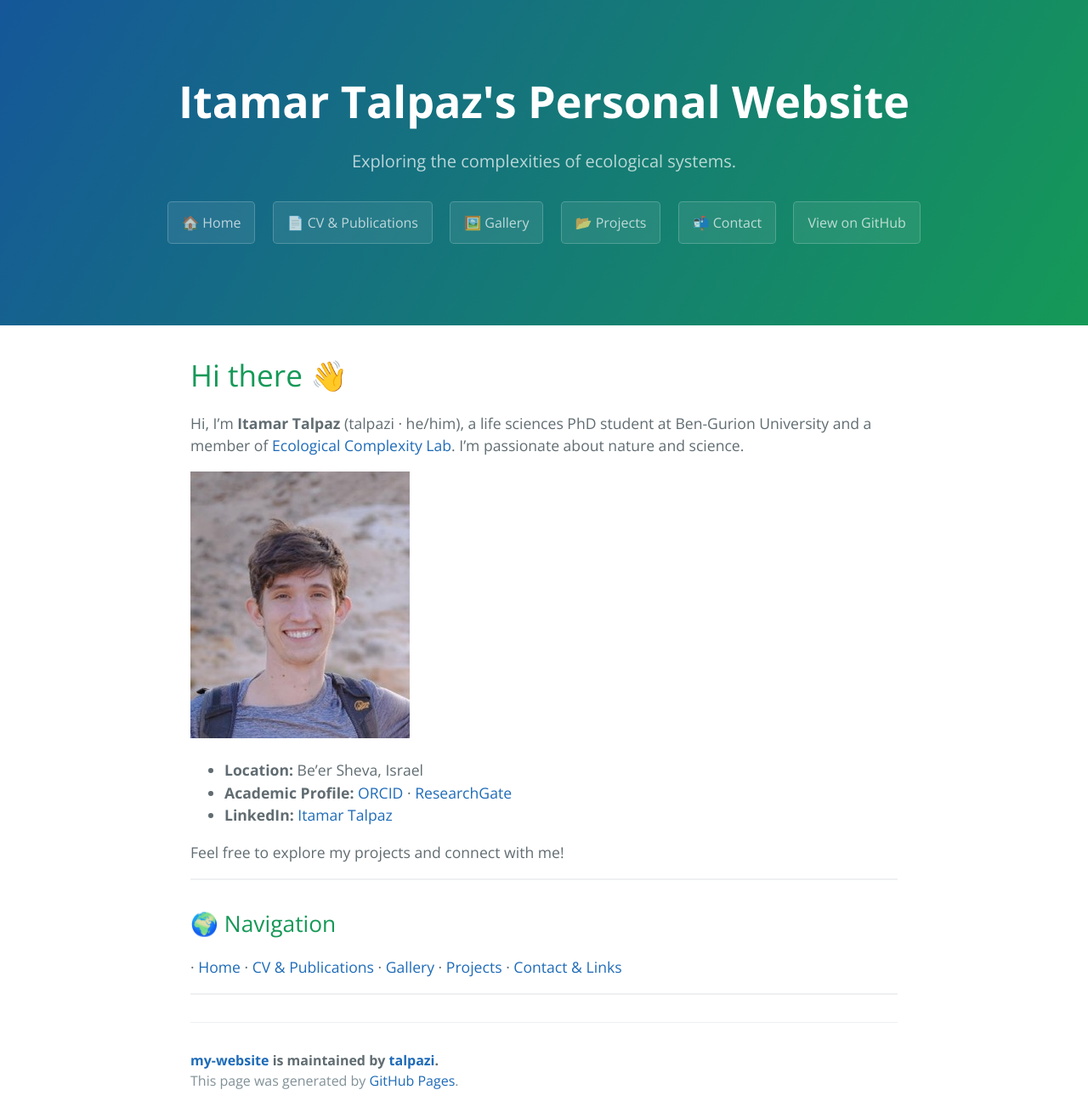
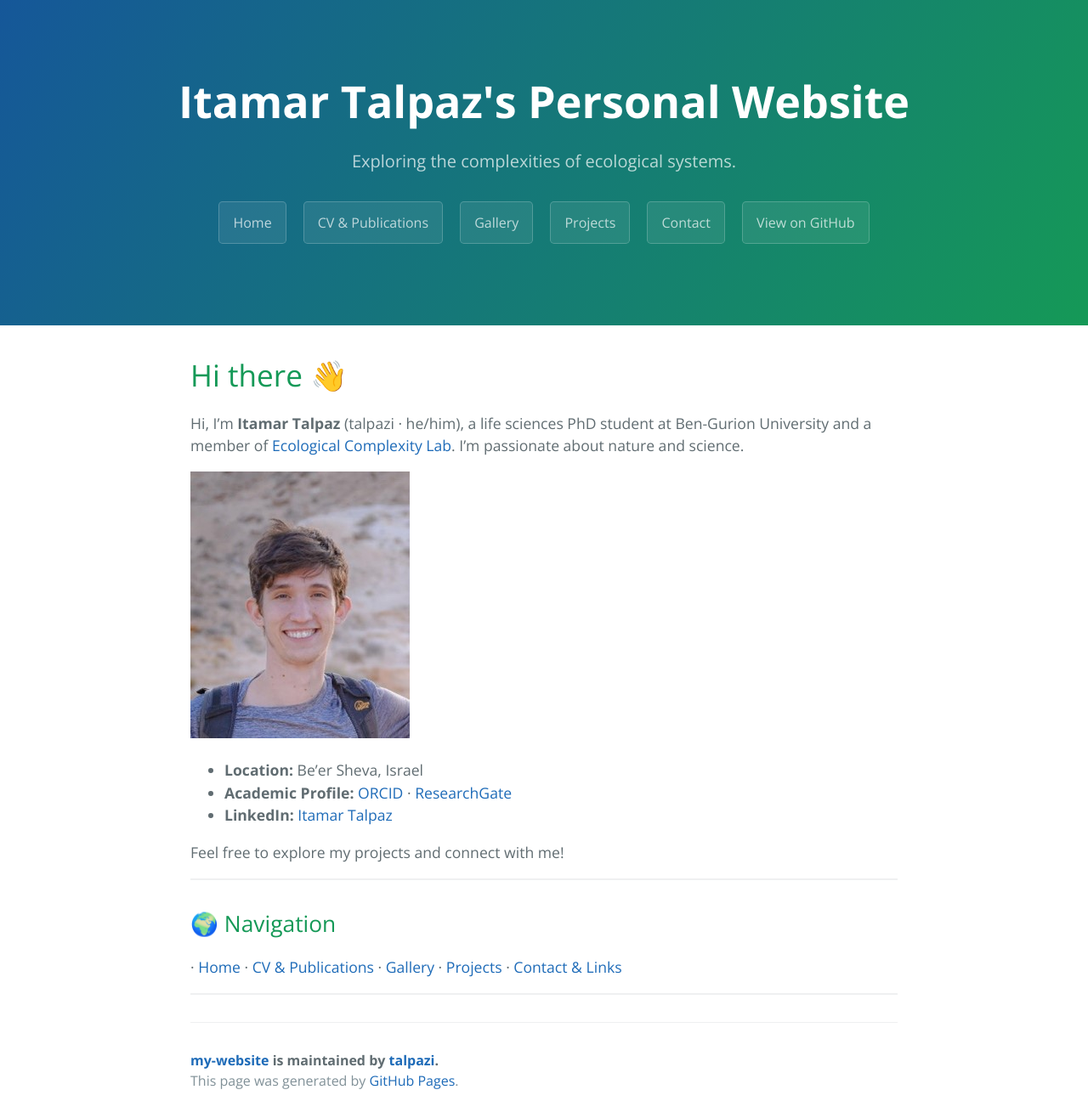
Before and after one commit to talpazi/my-website, a Jekyll site: the page built from index.md, in a window 1280 px wide. Shown: the whole page at 85% size. Built offline with Jekyll 4.4.1, drawn with Linux system fonts in a browser that asks for light colours.

Commit message:
Update default.html

```diff
--- a/_layouts/default.html
+++ b/_layouts/default.html
@@ -19,11 +19,11 @@
         <h2 class="project-tagline">{{ page.description | default: site.description | default: site.github.project_tagline }}</h2>
 
         <!-- Navigation Buttons Styled Like Original Cayman -->
-        <a href="{{ '/' | relative_url }}" class="btn">🏠 Home</a>
-        <a href="{{ '/cv.html' | relative_url }}" class="btn">📄 CV & Publications</a>
-        <a href="{{ '/gallery.html' | relative_url }}" class="btn">🖼️ Gallery</a>
-        <a href="{{ '/projects.html' | relative_url }}" class="btn">📂 Projects</a>
-        <a href="{{ '/contact.html' | relative_url }}" class="btn">📬 Contact</a>
+        <a href="{{ '/' | relative_url }}" class="btn">Home</a>
+        <a href="{{ '/cv.html' | relative_url }}" class="btn">CV & Publications</a>
+        <a href="{{ '/gallery.html' | relative_url }}" class="btn">Gallery</a>
+        <a href="{{ '/projects.html' | relative_url }}" class="btn">Projects</a>
+        <a href="{{ '/contact.html' | relative_url }}" class="btn">Contact</a>
 
         {% if site.github.is_project_page %}
             <a href="{{ site.github.repository_url }}" class="btn">View on GitHub</a>
```
